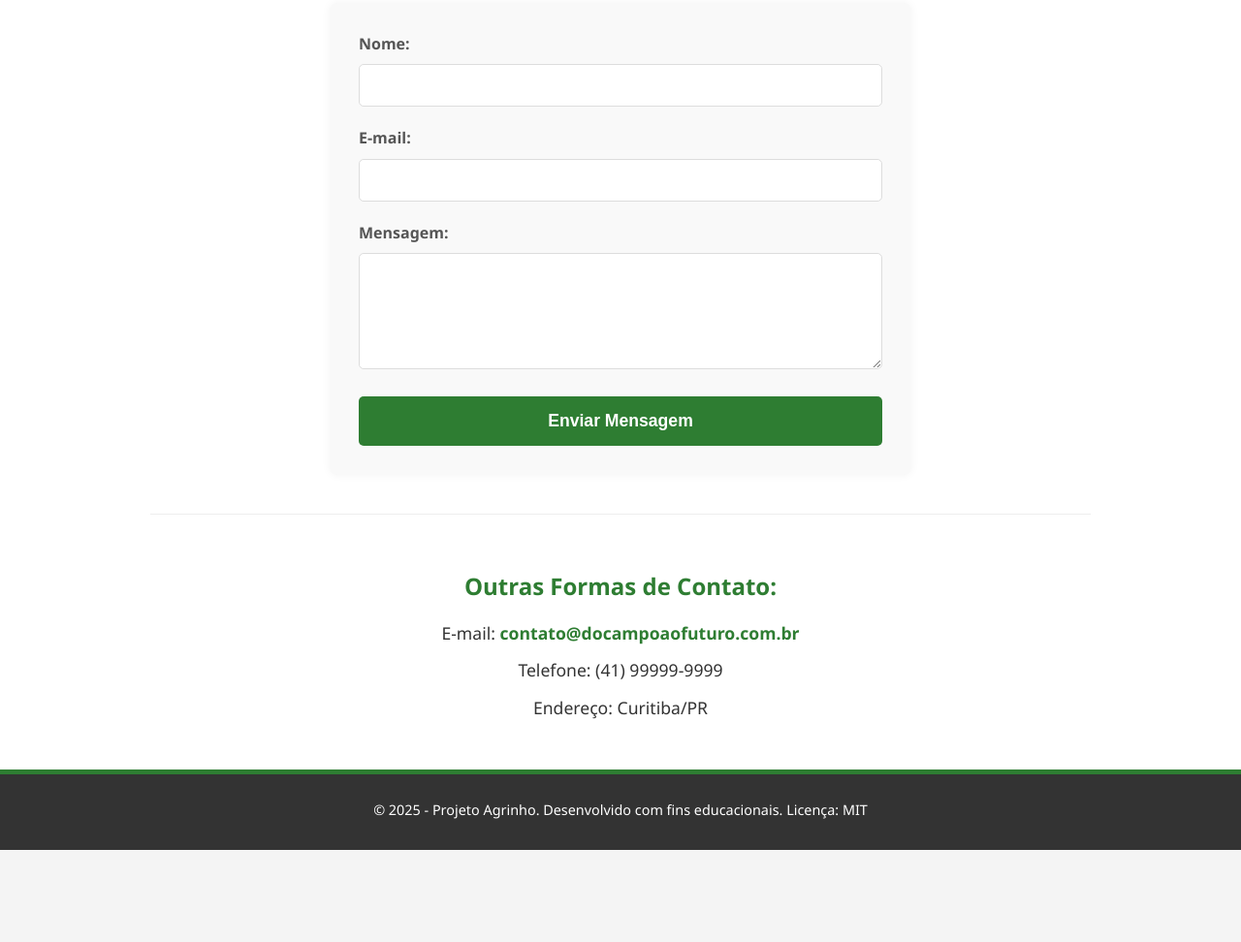
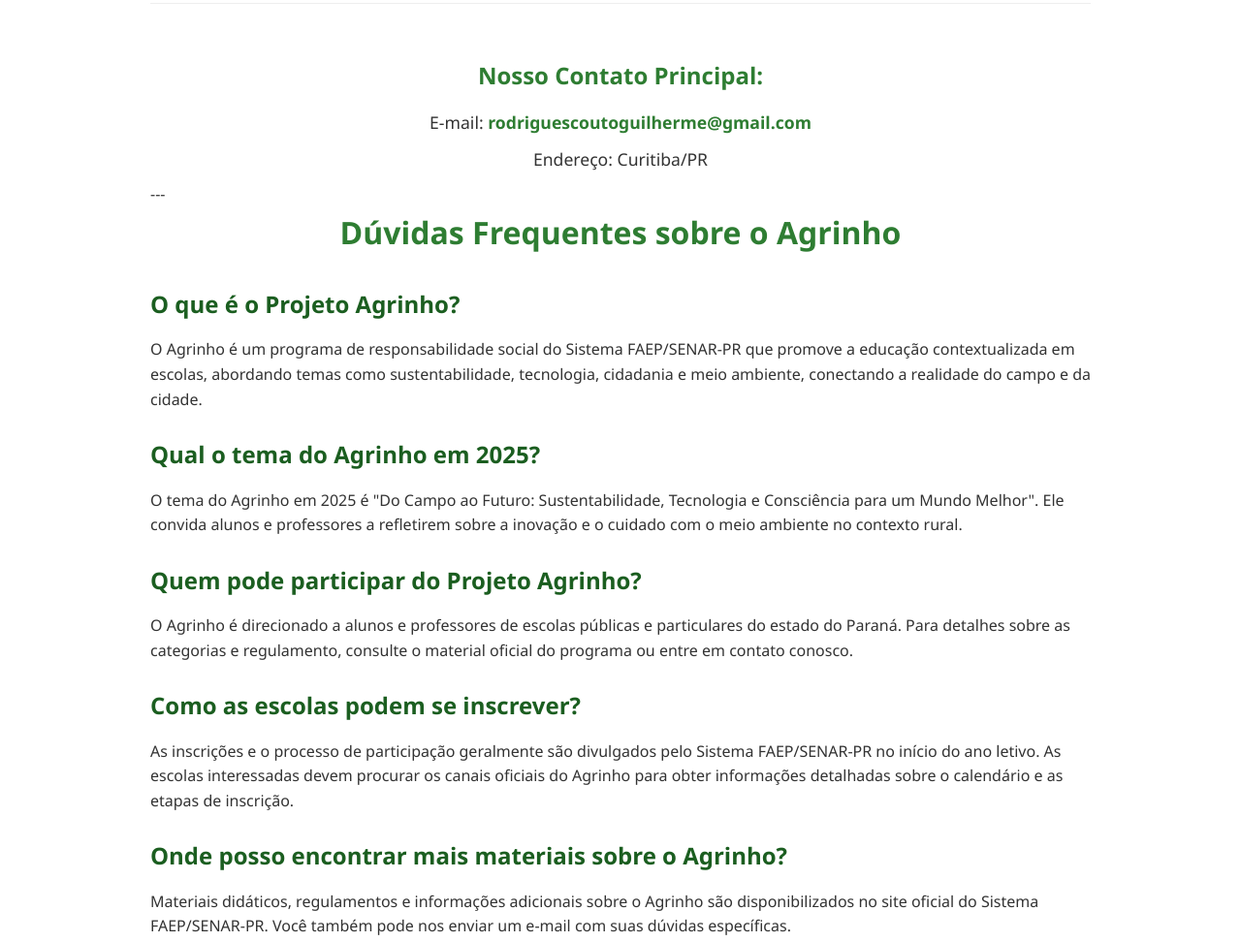
Before and after one commit to GuihermeLindo/Agrinho-Do-Campo-ao-Futuro, a plain HTML site: page contato.html in a window 1280 px wide. Shown: the part 571-1543 px from the top of the page at 97% size. Before the commit the page ends 1448 px from the top, so only its background shows below. Drawn offline with Linux system fonts and the light colour scheme.

Commit message:
COmit e push final

```diff
--- a/contato.html
+++ b/contato.html
@@ -30,24 +30,37 @@
     <section class="contato">
         <div class="container">
             <h2>Entre em Contato</h2>
-            <form>
-                <label for="nome">Nome:</label>
-                <input type="text" id="nome" name="nome" required>
-
-                <label for="email">E-mail:</label>
-                <input type="email" id="email" name="email" required>
-
-                <label for="mensagem">Mensagem:</label>
-                <textarea id="mensagem" name="mensagem" rows="5" required></textarea>
-
-                <button type="submit">Enviar Mensagem</button>
-            </form>
 
             <div class="info-contato">
-                <h3>Outras Formas de Contato:</h3>
-                <p>E-mail: <a href="mailto:contato@docampoaofuturo.com.br">contato@docampoaofuturo.com.br</a></p>
-                <p>Telefone: (41) 99999-9999</p>
+                <h3>Nosso Contato Principal:</h3>
+                <p>E-mail: <a href="mailto:rodriguescoutoguilherme@gmail.com">rodriguescoutoguilherme@gmail.com</a></p>
                 <p>Endereço: Curitiba/PR</p>
+            </div>
+
+            ---
+
+            <div class="faq">
+                <h2>Dúvidas Frequentes sobre o Agrinho</h2>
+                <div class="faq-item">
+                    <h3>O que é o Projeto Agrinho?</h3>
+                    <p>O Agrinho é um programa de responsabilidade social do Sistema FAEP/SENAR-PR que promove a educação contextualizada em escolas, abordando temas como sustentabilidade, tecnologia, cidadania e meio ambiente, conectando a realidade do campo e da cidade.</p>
+                </div>
+                <div class="faq-item">
+                    <h3>Qual o tema do Agrinho em 2025?</h3>
+                    <p>O tema do Agrinho em 2025 é "Do Campo ao Futuro: Sustentabilidade, Tecnologia e Consciência para um Mundo Melhor". Ele convida alunos e professores a refletirem sobre a inovação e o cuidado com o meio ambiente no contexto rural.</p>
+                </div>
+                <div class="faq-item">
+                    <h3>Quem pode participar do Projeto Agrinho?</h3>
+                    <p>O Agrinho é direcionado a alunos e professores de escolas públicas e particulares do estado do Paraná. Para detalhes sobre as categorias e regulamento, consulte o material oficial do programa ou entre em contato conosco.</p>
+                </div>
+                <div class="faq-item">
+                    <h3>Como as escolas podem se inscrever?</h3>
+                    <p>As inscrições e o processo de participação geralmente são divulgados pelo Sistema FAEP/SENAR-PR no início do ano letivo. As escolas interessadas devem procurar os canais oficiais do Agrinho para obter informações detalhadas sobre o calendário e as etapas de inscrição.</p>
+                </div>
+                <div class="faq-item">
+                    <h3>Onde posso encontrar mais materiais sobre o Agrinho?</h3>
+                    <p>Materiais didáticos, regulamentos e informações adicionais sobre o Agrinho são disponibilizados no site oficial do Sistema FAEP/SENAR-PR. Você também pode nos enviar um e-mail com suas dúvidas específicas.</p>
+                </div>
             </div>
         </div>
     </section>
```
Also changed, not shown: index.html (+1 -1 lines).
